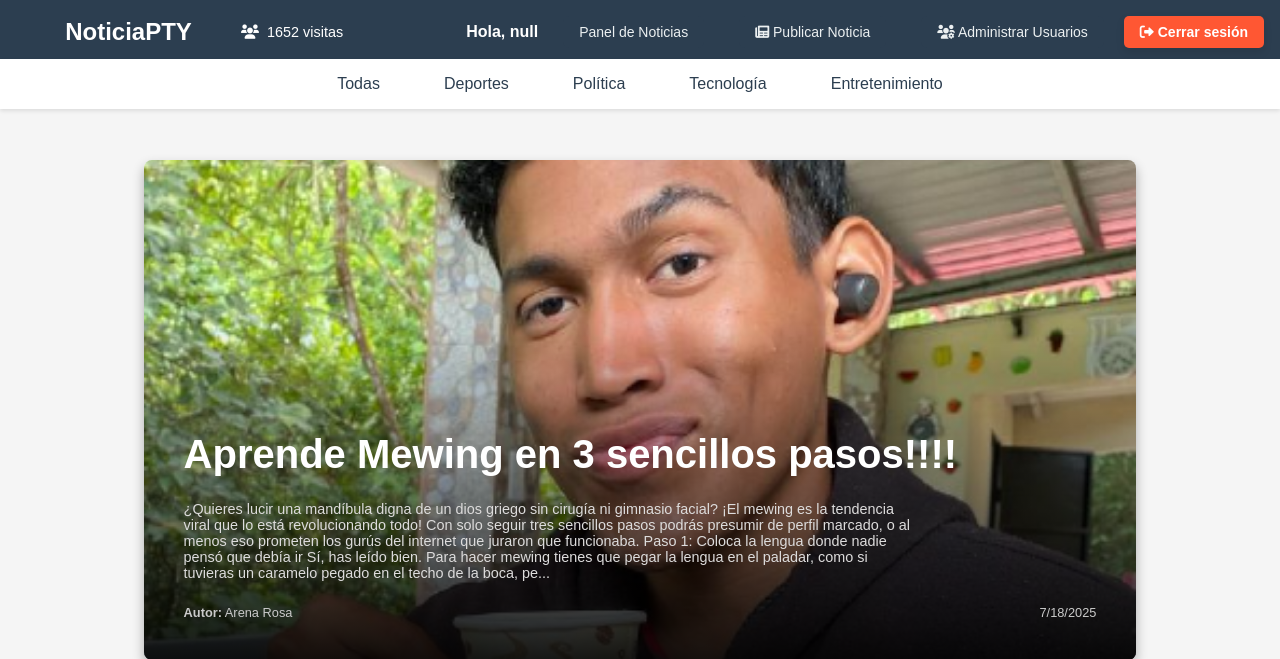
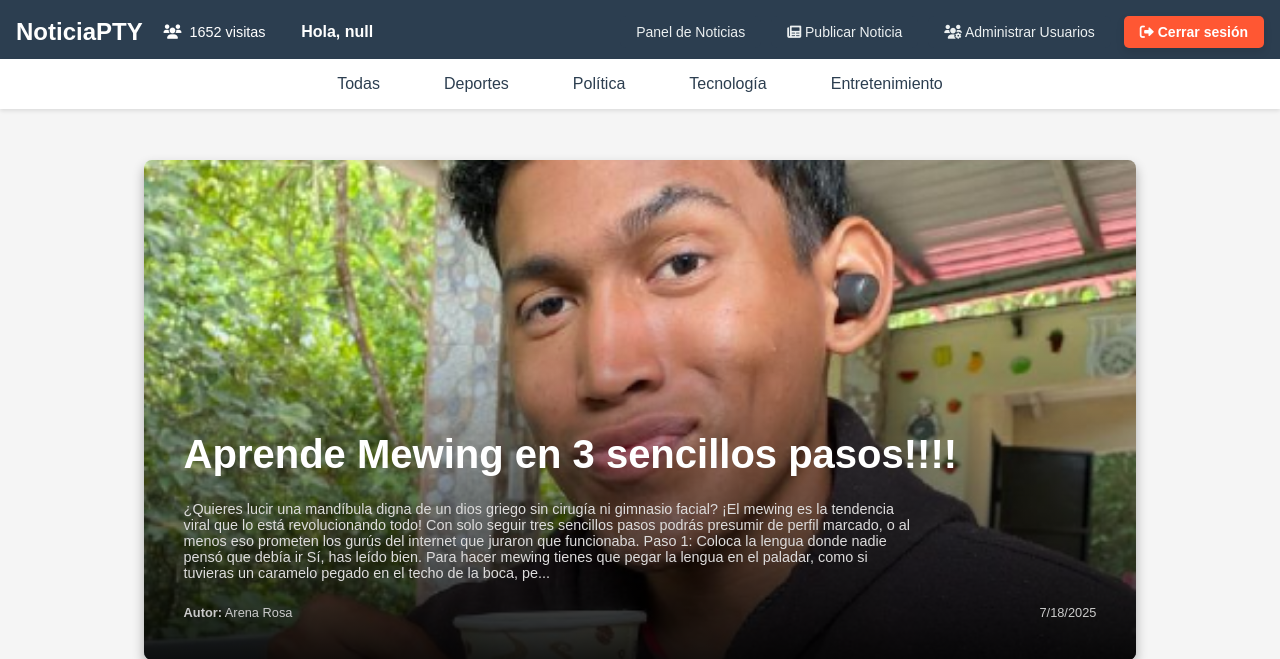
Before and after one commit to N0oCh1/noticiapty, a PHP site: page /app/index in a window 1280 px wide. Shown: the top 659 px of the page. Run offline with PHP 8.4, Linux system fonts and the light colour scheme; the visitor is signed in with stand-in values (Sample User, id 1); data comes from the database, SQL or seed files in the repository; some libraries are stand-ins or nearby versions.

Commit message:
fix: estilo de nav mejorado

```diff
--- a/app/index.css
+++ b/app/index.css
@@ -24,10 +24,13 @@ body {
     z-index: 999;
 }
 .nav-brand {
-    flex: 1.1;
+    flex: 0.2;
     align-items: center;
     display: flex;
-    justify-content: center;
+    justify-content:left;
+    margin-right: 10px;
+
+
 }
 
 .nav-brand a {
@@ -37,12 +40,15 @@ body {
     color: white;
 }
 
+
 .visitor-count {
     font-size: 0.9rem;
-    flex: 1.1;
+    flex: 0.2;
     display: flex;
     justify-content: flex-start;
     align-items: center;
+
+
 }
 .visitor-count i {
     margin-right: 0.5rem;
@@ -307,23 +313,30 @@ body {
     margin-bottom: 1.1rem;
 }
 
-.user-info span {
-    margin-right: 10px;
-}
+
 
 .user-info {
     display: flex;
     align-items: center;
-    gap: 10px;
+    justify-content: flex-end;
+    flex:1.2;
 
-    justify-content: flex-end;
 }
+
+.username{
+    flex:0.2;
+    display: flex;
+    justify-content: left;
+
+}
+
 
 .username-text {
     color: white;
     font-weight: bold;
     margin: 0;
     border-radius: 6px;
+
 }
 
 #logoutBtn {
@@ -361,6 +374,7 @@ body {
 /*bootn de admin */
 #adminBtn {
     display: none; /* Se mostrará dinámicamente si el rol es admin */
+    margin-right: 13px;
     background-color: #2c3e50;
     color: #ecf0f1;
     padding: 0.5rem 1rem;
@@ -370,7 +384,7 @@ body {
     font-weight: 500;
     cursor: pointer;
     transition: background-color 0.3s ease, transform 0.2s ease;
-    margin-left: 15px;
+
 }
 
 #adminBtn:hover {
@@ -393,7 +407,7 @@ body {
     font-weight: 500;
     cursor: pointer;
     transition: background-color 0.3s ease, transform 0.2s ease;
-    margin-left: 15px;
+    margin-right: 10px;
 }
 
 #publicarBtn:hover {
@@ -417,7 +431,7 @@ body {
     font-weight: 500;
     cursor: pointer;
     transition: background-color 0.3s ease, transform 0.2s ease;
-    margin-left: 15px;
+    margin-right: 10px;
 }
 
 #supervisorPanelBtn:hover {
--- a/app/index.php
+++ b/app/index.php
@@ -47,23 +47,25 @@ $totalVisitas = $visita->ObtenerVisitas();
             <i class="fas fa-users"></i>
             <span id="visitorCount"><?php echo $totalVisitas . " "; ?>visitas</span>
         </div>
+        <div class="username">
+            <p id="usernameDisplay" class="username-text"></p>
+
+
+        </div>
+
 
         <div class="user-info" style="display: none;">
-            <div class="username">
-                <p id="usernameDisplay" class="username-text"></p>
 
 
-            </div>
-
             <!-- Botón para supervisores -->
-            <button id="supervisorPanelBtn" style="display: none; margin-right: 10px;">Panel de Noticias</button>
+            <button id="supervisorPanelBtn" style="display: none;">Panel de Noticias</button>
 
             <!-- Mostrar nombre de usuario y rol -->
-            <button id="publicarBtn" style="display: none; margin-right: 10px;">
+            <button id="publicarBtn" style="display: none; ">
                 <i class="fas fa-newspaper"></i> Publicar Noticia</button>
 
             <!-- Botón solo visible si el usuario es admin (se controla por JS) -->
-            <button id="adminBtn" style="display: none; margin-right: 10px;">
+            <button id="adminBtn" style="display: none; ">
                 <i class="fas fa-users-cog"></i> Administrar Usuarios</button>
 
             <button id="logoutBtn" onclick="logout()">
```
Also changed, not shown: app/detalle-noticia/index.html (+10 -9 lines), app/detalle-noticia/script.js (+23 -3 lines), app/detalle-noticia/style.css (+40 -6 lines).
